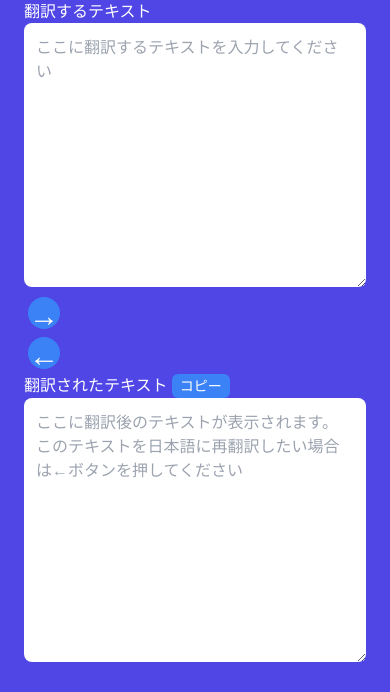
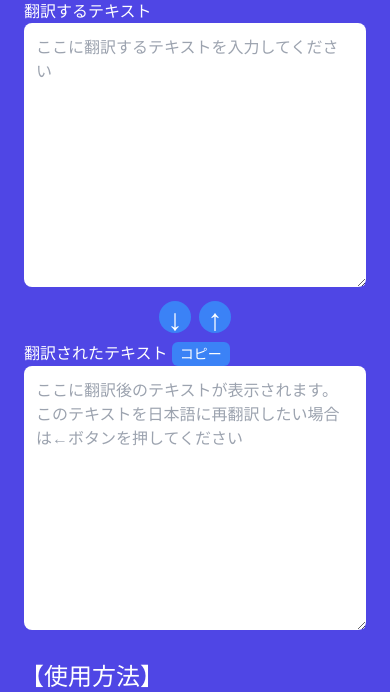
Before and after one commit to shi0n0/multi-translate-app, a Django app: page /translation in a window 390 px wide. Shown: the part 129-821 px from the top of the page. Run offline with Django 4.2, Linux system fonts and the light colour scheme; some libraries are stand-ins or nearby versions.

Commit message:
Responsive support for buttons

```diff
--- a/GPT_Translate/templates/translation.html
+++ b/GPT_Translate/templates/translation.html
@@ -11,9 +11,14 @@ AI翻訳
         <textarea class="rounded-lg w-full h-50 p-3" id="input_text" name="input_text" rows="10" placeholder="ここに翻訳するテキストを入力してください"></textarea>
     </div>
 
-    <div class="text-white flex flex-col justify-center m-1">
-        <button type="submit" class="w-8 h-8 md:w-12 md:h-12 text-3xl md:text-4xl rounded-full bg-blue-500 hover:bg-blue-600 text-white" name="transBtn">→</button>
-        <button type="submit" class="w-8 h-8 md:w-12 md:h-12 text-3xl md:text-4xl rounded-full bg-blue-500 hover:bg-blue-600 text-white mt-2" name="reverseBtn">←</button>
+    <div class="text-white flex justify-center m-1flex-row md:flex-col">
+        <button type="submit" class="w-8 h-8 md:w-12 md:h-12 mx-1 my-2 text-3xl md:text-4xl rounded-full bg-blue-500 hover:bg-blue-600 text-white" name="transBtn">
+            <span class="md:hidden">↓</span>
+            <span class="hidden md:inline">→</span></button>
+        <button type="submit" class="w-8 h-8 md:w-12 md:h-12 mx-1 my-2 text-3xl md:text-4xl rounded-full bg-blue-500 hover:bg-blue-600 text-white md:mt-2" name="reverseBtn">
+            <span class="md:hidden">↑</span>
+            <span class="hidden md:inline">←</span>
+        </button>
     </div>
 
     <div class="md:w-full">
```
